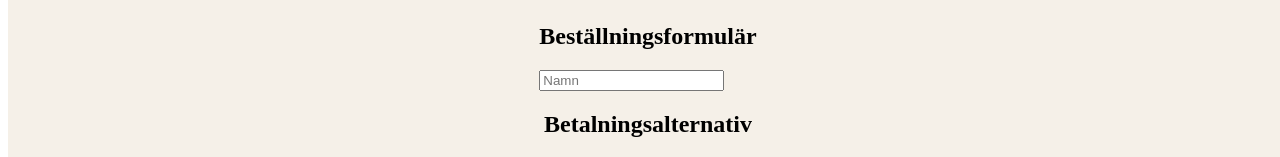
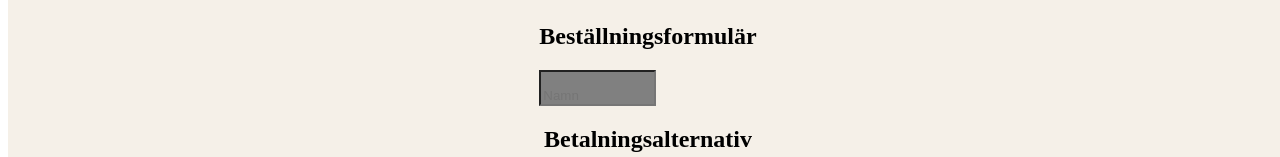
Before and after one commit to MariaLBovin/react-movie-webshop, a React (Vite) app: page /checkout in a window 1280 px wide. Shown: the part 200-357 px from the top of the page. Built offline with nearby package versions, Linux system fonts and the light colour scheme; no server answers.

Commit message:
styledinput added

```diff
--- a/src/components/OrderForm.tsx
+++ b/src/components/OrderForm.tsx
@@ -14,34 +14,6 @@ export class FormData {
 export const OrderForm = () => {
   const { dispatch, order } = useContext(OrderContext);
 
-  // const [formState, setFormState] = useState({
-  //   inputValue: '',
-  //   paymentValue: '',
-  // });
-
-  // console.log(order);
-
-  // if(!order.createdBy){
-  //   dispatch({
-  //     type:ActionType.UPDATE_ORDER,
-  //     payload: JSON.stringify({...order, createdBy:''})
-  //   })
-  // }
-
-
-  // const handleInputValue = (e: ChangeEvent<HTMLInputElement>) => {
-  //   setName(e.target.value)
-  //   dispatch({
-  //     type: ActionType.UPDATE_ORDERNAME,
-  //     payload:JSON.stringify({ ...order, inputValue: e.target.value }),
-  //   });
-  //   // order.createdBy='';
-
-  //   console.log(order);
-
-  // };
-
-
   const handleSubmit = (e: React.FormEvent<HTMLFormElement>) => {
     e.preventDefault()
     console.log(order);
@@ -52,7 +24,7 @@ export const OrderForm = () => {
     <>
       <form onSubmit={handleSubmit}>
         <StyledH2>Beställningsformulär</StyledH2>
-        <input
+        <StyledInput
           type="text"
           placeholder="Namn"
           value={order.createdBy}
@@ -62,7 +34,7 @@ export const OrderForm = () => {
               payload:JSON.stringify({ ...order, createdBy: e.target.value }),
             });
           }}
-        ></input>
+        ></StyledInput>
         <StyledH2>Betalningsalternativ</StyledH2>
         <StyledLable>
           <StyledInput
```
